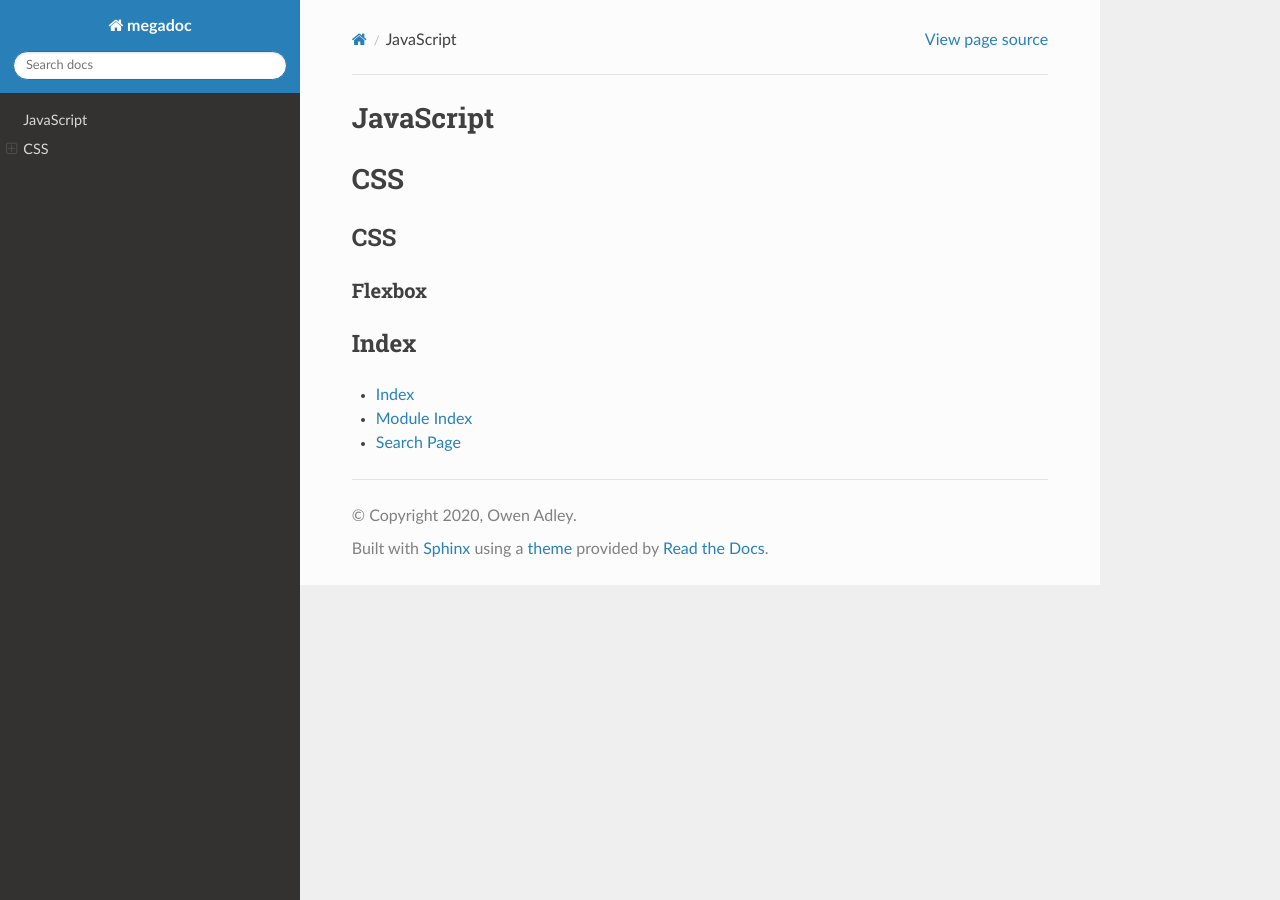
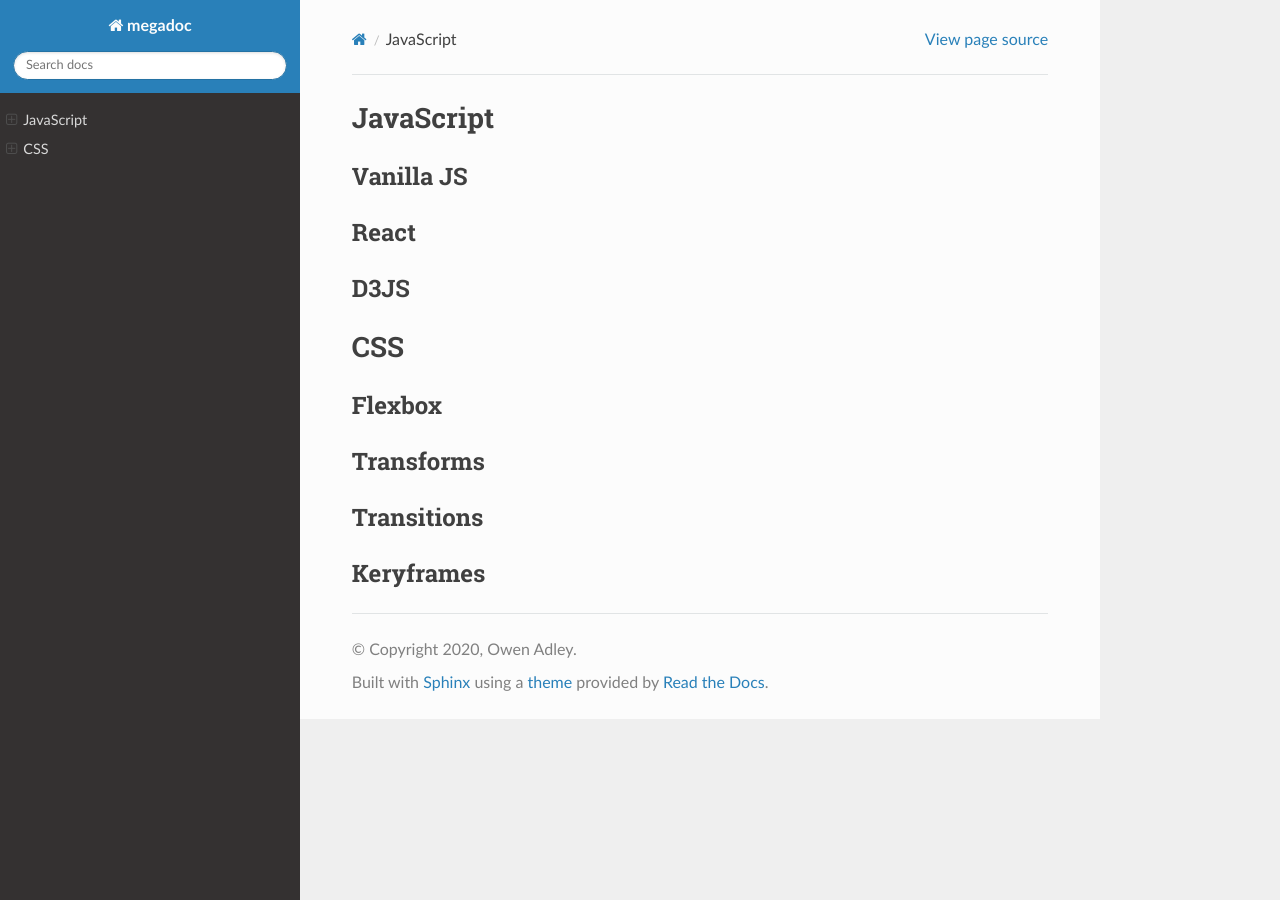
Before and after one commit to owenadley/Practise, a Sphinx documentation site: the page built from docs/source/index.rst, in a window 1280 px wide. Built offline with Sphinx 7.4.7 and the Read the Docs theme 2.0.0, drawn with Linux system fonts in a browser that asks for light colours.

Commit message:
Playing around with headings

```diff
--- a/docs/source/index.rst
+++ b/docs/source/index.rst
@@ -1,6 +1,15 @@
 ********************************
 JavaScript
 ********************************
+
+Vanilla JS
+==================
+
+React
+==================
+
+D3JS
+==================
 
 ********************************
 CSS
@@ -8,15 +17,20 @@ CSS
 .. .. toctree::
 ..    :caption: Contents:
 
-
-CSS
-==================
 Flexbox
-------------------
-
-Index
 ==================
 
-* :ref:`genindex`
-* :ref:`modindex`
-* :ref:`search`
+Transforms
+==================
+
+Transitions
+==================
+
+Keryframes
+==================
+.. Index
+.. ==================
+
+.. * :ref:`genindex`
+.. * :ref:`modindex`
+.. * :ref:`search`
```
